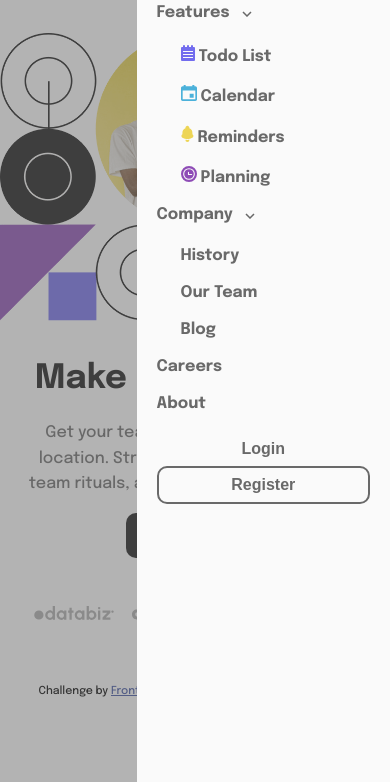
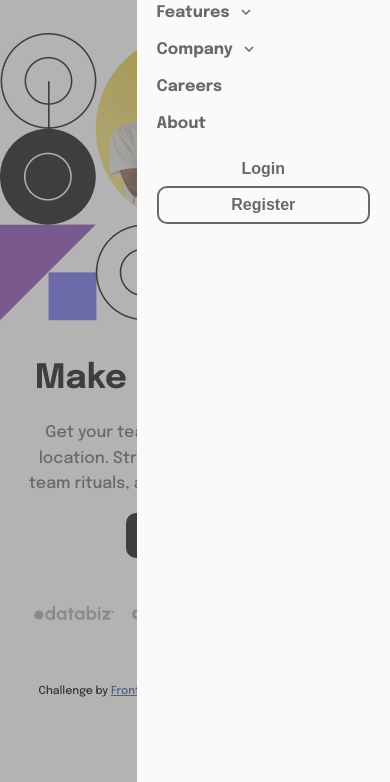
Before and after one commit to Lisviks/intro-section-with-dropdown-menu-frontendmentor, a plain HTML site: page index.html in a window 390 px wide. Shown: the part 62-844 px from the top of the page. Drawn offline with Linux system fonts and the light colour scheme.

Commit message:
expand/collapse menu item

```diff
--- a/index.html
+++ b/index.html
@@ -21,6 +21,7 @@
       }
     </style>
     <link rel="stylesheet" href="styles.css" />
+    <script src="main.js" defer></script>
   </head>
   <body>
     <div class="container">
@@ -34,13 +35,8 @@
             </div>
             <div class="links">
               <div class="features">
-                <p>
-                  Features
-                  <span class="arrow">
-                    <img src="./images/icon-arrow-down.svg" alt="arrow" />
-                  </span>
-                </p>
-                <div class="features-list">
+                <p>Features <span class="arrow"> </span></p>
+                <div class="list">
                   <div class="todo-list">
                     <img src="./images/icon-todo.svg" alt="todo icon" />
                     Todo List
@@ -60,13 +56,8 @@
                 </div>
               </div>
               <div class="company">
-                <p>
-                  Company
-                  <span class="arrow">
-                    <img src="./images/icon-arrow-down.svg" alt="arrow" />
-                  </span>
-                </p>
-                <div class="company-list">
+                <p>Company <span class="arrow"> </span></p>
+                <div class="list">
                   <div class="history">History</div>
                   <div class="our-team">Our Team</div>
                   <div class="blog">Blog</div>
--- /dev/null
+++ b/main.js
@@ -0,0 +1,10 @@
+const featuresBtn = document.querySelector('.features');
+const companyBtn = document.querySelector('.company');
+
+featuresBtn.addEventListener('click', () => {
+  featuresBtn.classList.toggle('open');
+});
+
+companyBtn.addEventListener('click', () => {
+  companyBtn.classList.toggle('open');
+});
--- a/styles.css
+++ b/styles.css
@@ -60,13 +60,39 @@ nav .nav .links div {
   margin-bottom: 1.25rem;
 }
 
+nav .nav .links div p {
+  display: flex;
+}
+
 nav .nav .links .arrow {
   margin-left: 0.5rem;
+  background-image: url('./images/icon-arrow-down.svg');
+  background-repeat: no-repeat;
+  background-position: center;
+  width: 1rem;
+  height: 1rem;
+  display: block;
 }
 
-nav .nav .links .features-list,
-nav .nav .links .company-list {
+nav .nav .links .list {
+  overflow: hidden;
+  height: 0;
+}
+
+nav .nav .links .list div:last-child {
+  margin: 0;
+}
+
+nav .nav .links .features.open .arrow,
+nav .nav .links .company.open .arrow {
+  background-image: url('./images/icon-arrow-up.svg');
+}
+
+nav .nav .links .features.open .list,
+nav .nav .links .company.open .list {
+  height: 100%;
   padding: 1.5rem 0 0 1.5rem;
+  transition: all 0.3s ease;
 }
 
 nav .nav .authentication {
```
